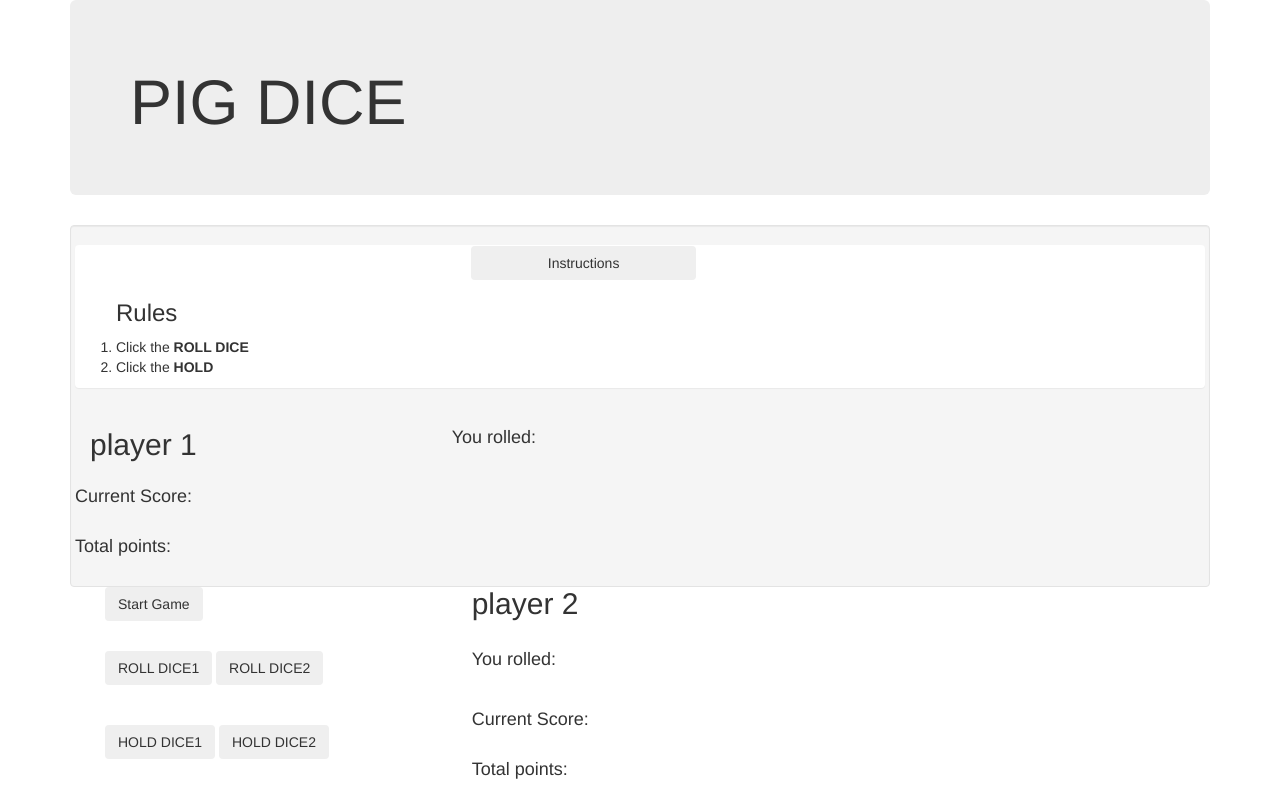
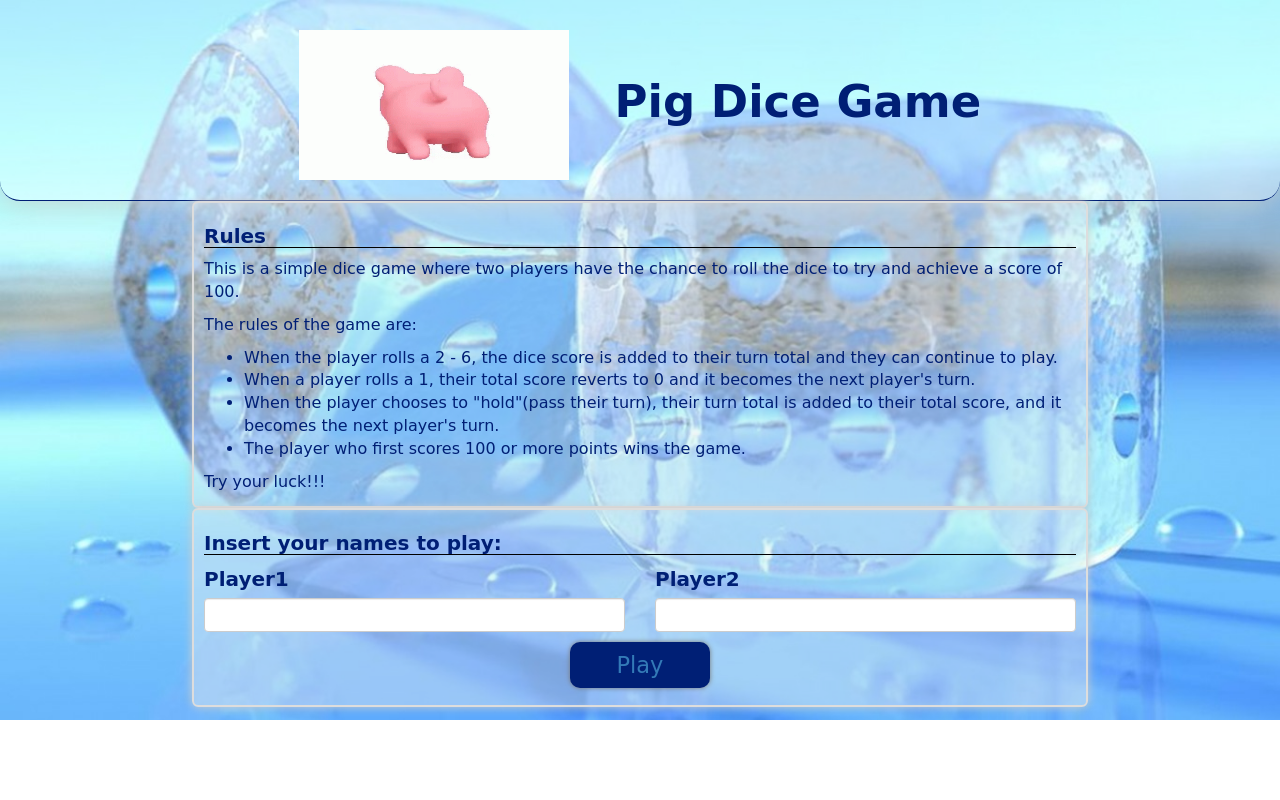
Before and after one commit to mitchelgitau/pig-dice, a plain HTML site: page index.html in a window 1280 px wide. Drawn offline with nearby package versions, Linux system fonts and the light colour scheme; files that its build step writes are made by us from their sources.

Commit message:
Add background image

```diff
--- /dev/null
+++ b/css/styles.css
@@ -0,0 +1,155 @@
+.container {
+  font-size: 20px;
+  box-sizing: border-box;
+  width: 100%;
+  padding: 0px;
+  background-size: cover;
+  color: #001f75;
+}
+
+h1, h3, h4, button {
+  font-family: 'Bungee Shade', cursive;
+}
+
+p, label, li {
+  font-family: 'Berkshire Swash', cursive;
+}
+
+.btn {
+  font-size: 22.5px;
+  background-color: #001f75;
+  border-radius: 10px;
+  box-shadow: 0px 0px 5px #777;
+  color: white;
+}
+
+.btn:hover {
+  box-shadow: 0px 0px 10px #eee;
+  color: white;
+}
+
+/*Styles for the Title Section*/
+#header {
+  background-color: rgba(255, 255, 255, 0.4);
+  padding: 10px;
+  margin: 0px;
+  width: 100%;
+  text-align: center;
+  border-radius: 0px 0px 20px 20px;
+  border-bottom: 1px solid #001f75;
+  box-shadow: 0px 0px 30px #ccc;
+}
+
+#header img {
+  width: 300px;
+  height: 150px;
+  padding-right: 30px;
+}
+
+#header h1 {
+  font-size: 45px;
+  color: #001f75;
+  font-weight: bolder;
+}
+
+/*Styles for the Rules Section*/
+#rulesSection {
+  background-color: rgba(238, 238, 238, 0.4);
+  margin: auto;
+  box-shadow: 0px 0px 10px #ccc;
+  padding: 2px 10px 2px 10px;
+  width: 70%;
+  border: 2px solid #ddd;
+  border-radius: 6px;
+  font-size: 16px;
+}
+
+#rulesHeader {
+  padding: 0px;
+  margin: 0px;
+}
+
+#rulesHeader:hover {
+  color: white;
+}
+
+#rules {
+  border-bottom: 1px solid black;
+  font-size: 20px;
+  font-weight: bolder;
+}
+
+/*Styles for the Players Names Form*/
+.newGame {
+  display: none;
+  border-bottom: 1px solid black;
+  font-size: 20px;
+  font-weight: bolder;
+}
+
+.newGame:hover {
+  color: white;
+}
+
+#playingForm {
+  background-color: rgba(238, 238, 238, 0.4);
+  margin: auto;
+  box-shadow: 0px 0px 10px #ccc;
+  padding: 2px 10px 2px 10px;
+  width: 70%;
+  border: 2px solid #ddd;
+  border-radius: 6px;
+}
+
+form h3 {
+  border-bottom: 1px solid black;
+  font-size: 20px;
+  font-weight: bolder;
+}
+
+button#playButton {
+  width: 16%;
+  margin-left: 42%;
+  margin-top: 10px;
+}
+
+/*Styles for the Gaming Section*/
+#gamingArea {
+  display: none;
+  width: 80%;
+  margin: 10px auto;
+  font-size: 22.5px;
+}
+
+.player1Area,
+.player2Area {
+  background-color: transparent;
+  border: 2px solid #ddd;
+  border-radius: 4px;
+  padding-bottom: 20px;
+  padding-top: 20px;
+  text-align: center;
+  color: white;
+}
+
+#gamingArea img {
+  border: 5px solid #001f75;
+  border-radius: 4px;
+  box-shadow: 0px 0px 10px #001f75;
+  width: 200px;
+  height: 210px;
+}
+
+.player1NameOutput, .player2NameOutput {
+  font-weight: bold;
+  font-size: 30px;
+}
+
+.disableGamingArea {
+  opacity: 0.3;
+}
+.pig-image img {
+  width: 300px;
+  height: 150px;
+  padding-right: 30px;
+}
--- a/index.html
+++ b/index.html
@@ -1,100 +1,85 @@
 <!DOCTYPE html>
-<html lang="en" dir="ltr">
+<html lang="en">
 
 <head>
-  <meta charset="utf-8">
-  <title>pig dice</title>
-  <link href="css/bootstrap.css" rel="stylesheet" type="text/css">
+  <meta charset="UTF-8">
+  <link href="css/bootstrap.min.css" rel="stylesheet" type="text/css">
+  <link href="css/bootstrap-theme.min.css" rel="stylesheet" type="text/css">
   <link href="css/styles.css" rel="stylesheet" type="text/css">
   <script src="js/jquery-3.3.1.js"></script>
+  <script src="js/bootstrap.min.js"></script>
+  <script src="js/scripts.js"></script>
+  <title>Pig Dice Game</title>
   <style>
     body {
-  background-image: url("background.jpg");
-  background-repeat: no-repeat;
-  background-size: cover;
-}
-</style>
-
+      background-image: url("images/background.jpg");
+      background-repeat: no-repeat;
+      background-size: cover;
+    }
+  </style>
 </head>
 
-<body>
-  <div class="container">
-    <div class="jumbotron">
-      <h1>PIG DICE</h1>
+<body class="container">
+  <!-- The Title Section with a logo and page name  -->
+  <div id="header">
+    <h1><img src="images/pig.gif"> Pig Dice Game</h1>
+  </div>
+  <!-- The rules for game play   -->
+  <section id="rulesSection">
+    <div id="rulesHeader">
+      <h3 id="rules">Rules</h3>
+    </div>
+    <div id="rulesDefinitions">
+      <p>This is a simple dice game where two players have the chance to roll the dice to try and achieve a score of 100.</p>
+      <p>The rules of the game are:</p>
+      <ul>
+        <li>When the player rolls a 2 - 6, the dice score is added to their turn total and they can continue to play.</li>
+        <li>When a player rolls a 1, their total score reverts to 0 and it becomes the next player's turn.</li>
+        <li>When the player chooses to "hold"(pass their turn), their turn total is added to their total score, and it becomes the next player's turn.</li>
+        <li>The player who first scores 100 or more points wins the game.</li>
+      </ul>
+      <p>Try your luck!!!</p>
+    </div>
+  </section>
+  <!--The players names input form-->
+  <section id="playingForm">
+    <h3 class="newGame">New Game</h3>
+    <form id="playerNames" class="form-group">
+      <h3>Insert your names to play:</h3>
+      <div class="row">
+        <section class="col-md-6">
+          <label for="player1">Player1</label>
+          <input type="text" required id="player1Name" class="form-control">
+        </section>
+        <section class="col-md-6">
+          <label for="player1">Player2</label>
+          <input type="text" required id="player2Name" class="form-control">
+        </section>
+      </div>
+      <button type="submit" class="btn" id="playButton"> <a href="game.html">Play</a></button>
+    </form>
+  </section>
+  <!-- The gaming area for player 1 and 2-->
+  <section id="gamingArea" class="row">
+    <section class="col-md-6 player1Area">
+      <h4 class="player1NameOutput"></h4>
+      <img src="assets/images/img9.jpg" alt="Image Icon for Player 1">
+      <p>Dice Roll: <span class="diceRoll1"></span></p>
+      <p>Turn Score: <span class="turnScore1"></span></p>
+      <p>Overall Score: <span class="overallScore1"></span></p>
+      <button class="roll1 btn">ROLL</button>
+      <button class="hold1 btn">HOLD</button>
+    </section>
+    <section class="col-md-6 player2Area">
+      <h4 class="player2NameOutput"></h4>
+      <img src="assets/images/img12.jpg" alt="Image Icon for Player 2">
+      <p>Dice Roll: <span class="diceRoll2"></span></p>
+      <p>Turn Score: <span class="turnScore2"></span></p>
+      <p>Overall Score: <span class="overallScore2"></span></p>
+      <button class="roll2 btn">ROLL</button>
+      <button class="hold2 btn">HOLD</button>
+    </section>
+  </section>
+</body>
 
-
-    </div>
-    <div class="well">
-      <div class="row">
-        <div class="panel">
-
-          <button onclick="inst()" style="width:20%;margin-left: 35%;margin-right:45%;" id="instruction" class="btn " type="button" name="button">Instructions </button>
-          <br>
-          <ol id="instructions">
-            <h3>Rules</h3>
-            <li>Click the <strong>ROLL DICE</strong></li>
-            <li>Click the <strong>HOLD</strong></li>
-          </ol>
-        </div>
-      </div>
-      <div class="row">
-        <div id="player1-section" class="col-md-4">
-          <div class="header1"></div>
-            <h2 id="player1">player 1</h2>
-          </div>
-          <div style="height:10px;width:100%" nclass="spacer"> </div>
-                    <div class="roll-value">
-                      <h4>You rolled:</h4>
-                      <br>
-                      <span id="rollsideOne"></span>
-                    </div>
-                    <div class="player1-currrent">
-                      <h4>Current Score:</h4>
-                      <span id="p1-currentscore"></span>
-                    </div>
-                    <div style="height:10px;width:100%" nclass="spacer"> </div>
-                    <div class="player1-total">
-                      <h4>Total points:</h4>
-                      <span class="p1Score"> </span>
-                    </div>
-                  </div>
-                  <div id="middle-section" class="col-md-4">
-                    <div class="header2">
-                      <br>
-                      <button onclick="starter()" id="starter" class="btn" class="ion-ios-loop" type="button" name="button">Start Game</button>
-                      <div style="height:10px;width:100%" nclass="spacer"> </div>
-                      <br>
-                      <button onclick="rollerOne()" id="roller1" class="btn" class="ion-ios-loop" type="button" name="button">ROLL DICE1</button>
-                      <button onclick="rollerTwo()" id="roller2" class="btn" class="ion-ios-loop" type="button" name="button">ROLL DICE2</button>
-                      <div style="height:10px;width:100%" nclass="spacer"> </div>
-                      <br>
-                      <div style="height:10px;width:100%" nclass="spacer"> </div>
-                      <button onclick="holderOne()" id="holder1" class="btn primary " type="button" name="button">HOLD DICE1</button>
-
-                      <button onclick="holderTwo(); " id="holder2" class="btn " type="button" name="button">HOLD DICE2</button>
-                      <br>
-                    </div>
-                  </div>
-      <div id="player2-section" class="col-md-4">
-        <div class="header3">
-          <h2 id="player2">player 2</h2>
-        </div>
-        <div style="height:10px;width:100%" nclass="spacer"> </div>
-        <div class="roll-value">
-          <h4>You rolled:</h4>
-          <br>
-          <span id="rollsideTwo"></span>
-        </div>
-        <div class="player2-currrent">
-          <h4>Current Score:</h4>
-          <span id="p2-currentscore"></span>
-        </div>
-        <div style="height:10px;width:100%" nclass="spacer"> </div>
-        <div class="player2-total">
-          <h4>Total points:</h4>
-          <span class="p2Score"> </span>
-        </div>
-      </div>
-    </div>
-  </div>
-</div>
+</html>
```
Also changed, not shown: game.html (added, +45 -0 lines), images/player 1.jpg (added), images/player 2.jpeg (added).
